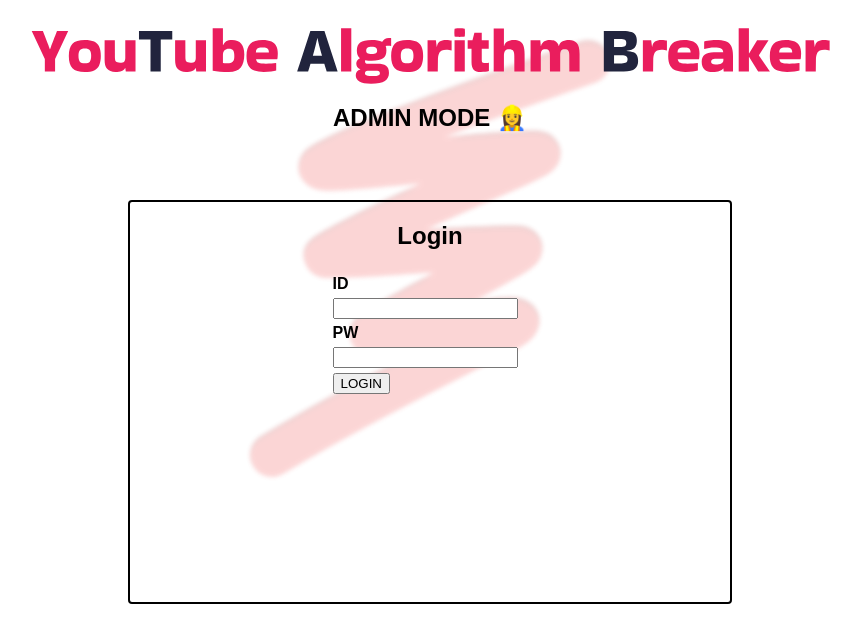
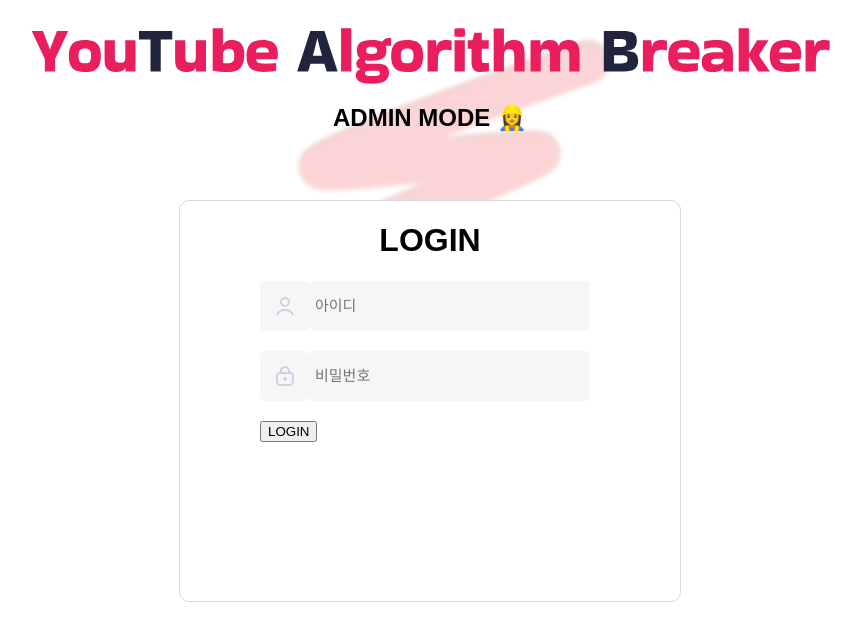
Before and after one commit to jin05154/youtube-algorithm-breaker, a React (Create React App) app in the folder project/: page /admin in a window 1280 px wide. Shown: the top 642 px of the page, without its empty margins (210-1071 px from the left). Built offline with nearby package versions, Linux system fonts and the light colour scheme; a web font is replaced by a local one.

Commit message:
[feat] ID,PW 입력폼 css 추가

```diff
--- a/project/src/app.css
+++ b/project/src/app.css
@@ -16,6 +16,8 @@
     --white: #ffffff;
     --black: #000000;
     --title-shadow: #CCCCCC;
+    --login-box-border: #D9D9D9;
+    --login-input-background: #F6F6F6;
     --admin-top-row: #EFEEEF;
     --footer-text: #21243D;
     --footer-copyrights: #8695A4;
--- /dev/null
+++ b/project/src/components/layouts/LoginForm.js
@@ -0,0 +1,59 @@
+import styled from "styled-components";
+import FormInputItem from "../utils/FormInputItem";
+
+export default function LoginForm({
+  inputID,
+  inputPW,
+  handleID,
+  handlePW,
+  onSubmit,
+}) {
+  return (
+    <LoginBox>
+      <h1>LOGIN</h1>
+      <form onSubmit={onSubmit}>
+        <LoginMenuWrap>
+          <InputsWrap>
+            <FormInputItem
+              type="ID"
+              inputInfo={inputID}
+              handleInfo={handleID}
+            />
+            <FormInputItem
+              type="PW"
+              inputInfo={inputPW}
+              handleInfo={handlePW}
+            />
+          </InputsWrap>
+          <div>
+            <button type="submit">LOGIN</button>
+          </div>
+        </LoginMenuWrap>
+      </form>
+    </LoginBox>
+  );
+}
+
+const LoginBox = styled.div`
+  display: flex;
+  flex-direction: column;
+  align-items: center;
+  width: 500px;
+  height: 400px;
+  margin: 40px 0 0;
+  background: var(--white);
+  border: 1px solid var(--login-box-border);
+  border-radius: 10px;
+`;
+const LoginMenuWrap = styled.div`
+  display: inherit;
+  flex-direction: row;
+  justify-content: center;
+  align-items: center;
+`;
+const InputsWrap = styled.div`
+  display: inherit;
+  flex-direction: column;
+  align-items: center;
+  padding: 0 10px 0 0;
+`;
--- /dev/null
+++ b/project/src/components/utils/FormInputItem.js
@@ -0,0 +1,66 @@
+import styled from "styled-components";
+import { ReactComponent as UsernameIcon } from "../../images/username.svg";
+import { ReactComponent as PasswordIcon } from "../../images/password.svg";
+
+export default function FormInputItem({ type, inputInfo, handleInfo }) {
+  return (
+    <Wrapper>
+      {type === "ID" && (
+        <>
+          <StyledBox>
+            <UsernameIcon />
+          </StyledBox>
+          <InputForm
+            type="text"
+            name="input_id"
+            placeholder="아이디"
+            value={inputInfo}
+            onChange={handleInfo}
+          />
+        </>
+      )}
+      {type === "PW" && (
+        <>
+          <StyledBox>
+            <PasswordIcon />
+          </StyledBox>
+          <InputForm
+            type="text"
+            name="input_id"
+            placeholder="비밀번호"
+            value={inputInfo}
+            onChange={handleInfo}
+          />
+        </>
+      )}
+    </Wrapper>
+  );
+}
+
+const Wrapper = styled.div`
+  display: flex;
+  flex-direction: row;
+`;
+const StyledBox = styled.div`
+  display: flex;
+  justify-content: center;
+  align-items: center;
+  width: 30px;
+  height: 50px;
+  padding: 0 10px;
+  margin: 0 0 20px 0;
+  border: none;
+  border-radius: 5px;
+  background: var(--login-input-background);
+`;
+const InputForm = styled.input`
+  width: 270px;
+  height: 50px;
+  padding: 0 5px;
+  margin: 0 0 10px 0;
+  border: none;
+  border-radius: 5px;
+  outline: none;
+  background: var(--login-input-background);
+  font-size: 15px;
+`;
--- a/project/src/routes/AdminLogin.js
+++ b/project/src/routes/AdminLogin.js
@@ -1,8 +1,8 @@
 import { useState } from "react";
 import PropTypes from "prop-types";
 
-import styled from "styled-components";
 import Layout from "../components/layouts/Layout";
+import LoginForm from "../components/layouts/LoginForm";
 
 async function LoginUser(credentials) {
   return fetch(`${process.env.REACT_APP_SERVER_API}/user/login`, {
@@ -35,40 +35,13 @@
 
   return (
     <Layout type="onlyPC" mode="ADMIN MODE 👷‍♀️">
-      <LoginBox>
-        <h2>Login</h2>
-        <LoginMenuWrap>
-          <form onSubmit={onSubmit}>
-            <InputsWrap>
-              <InnerWrap>
-                <InputLabel>ID</InputLabel>
-                <div>
-                  <input
-                    type="text"
-                    name="input_id"
-                    value={inputID}
-                    onChange={handleInputID}
-                  />
-                </div>
-              </InnerWrap>
-              <InnerWrap>
-                <InputLabel>PW</InputLabel>
-                <div>
-                  <input
-                    type="password"
-                    name="input_pw"
-                    value={inputPW}
-                    onChange={handleInputPW}
-                  />
-                </div>
-              </InnerWrap>
-            </InputsWrap>
-            <div>
-              <button type="submit">LOGIN</button>
-            </div>
-          </form>
-        </LoginMenuWrap>
-      </LoginBox>
+      <LoginForm
+        inputID={inputID}
+        inputPW={inputPW}
+        handleID={handleInputID}
+        handlePW={handleInputPW}
+        onSubmit={onSubmit}
+      />
     </Layout>
   );
 }
@@ -76,37 +49,3 @@
 AdminLogin.propTypes = {
   setToken: PropTypes.func.isRequired,
 };
-
-const LoginBox = styled.div`
-  display: flex;
-  flex-direction: column;
-  align-items: center;
-  width: 600px;
-  height: 400px;
-  margin: 40px 0 0;
-  border: 2px solid var(--black);
-  border-radius: 4px;
-`;
-const LoginMenuWrap = styled.div`
-  display: inherit;
-  flex-direction: row;
-  align-items: center;
-`;
-const InputsWrap = styled.div`
-  display: inherit;
-  flex-direction: column;
-  padding: 0 10px 0 0;
-`;
-const InnerWrap = styled.div`
-  display: inherit;
-  flex-direction: row;
-  div {
-    margin: 5px 0;
-  }
-`;
-const InputLabel = styled.div`
-  width: 30px;
-  display: inherit;
-  justify-content: flex-start;
-  font-weight: bold;
-`;
--- a/project/src/routes/NotReadyPage.js
+++ b/project/src/routes/NotReadyPage.js
@@ -4,7 +4,7 @@
 const NotReadyPage = () => {
   const navigate = useNavigate();
   const onClickMainBtn = () => {
-    navigate("/recommend");
+    navigate("/");
   };
   return (
     <div className="error-msg">
```
Also changed, not shown: project/src/images/password.svg (added), project/src/images/username.svg (added).
